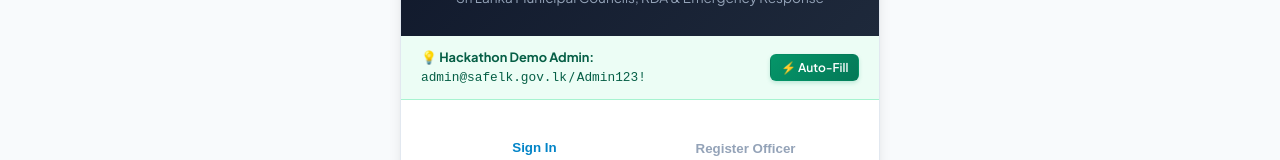
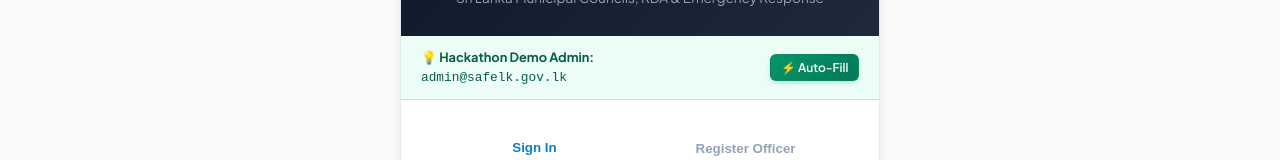
Before and after one commit to Yasindu-Sasmitha/SE3090-Hackathon, a React (Vite) app in the folder frontend/: page /login in a window 1280 px wide. Shown: the part 288-448 px from the top of the page. Built offline with nearby package versions, Linux system fonts and the light colour scheme; no server answers.

Commit message:
Fix login screen

```diff
--- a/frontend/src/pages/Login.jsx
+++ b/frontend/src/pages/Login.jsx
@@ -102,7 +102,7 @@ export default function Login() {
         <div style={{ padding: '0.75rem 1.25rem', background: '#ecfdf5', borderBottom: '1px solid #a7f3d0', display: 'flex', alignItems: 'center', justifyContent: 'space-between', flexWrap: 'wrap', gap: '0.5rem' }}>
           <div style={{ fontSize: '0.8rem', color: '#065f46' }}>
             💡 <strong>Hackathon Demo Admin:</strong><br />
-            <code>admin@safelk.gov.lk</code> / <code>Admin123!</code>
+            <code>admin@safelk.gov.lk</code>
           </div>
           <button
             type="button"
```
